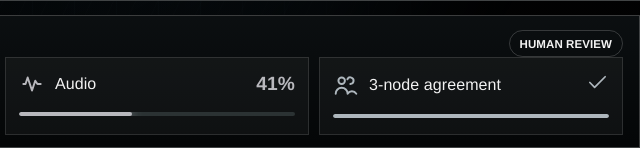
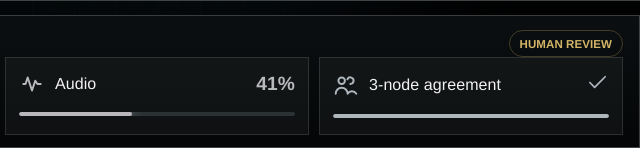
Before and after one commit to digitalnomd/altiair, a website: page ui/index.html in a window 1280 px wide. Shown: the part 652-800 px from the top of the page, 640-1280 px from the left. Drawn offline with Linux system fonts and the light colour scheme; no server answers.

Commit message:
style(ui): warm policy gate pill

```diff
--- a/ui/styles.css
+++ b/ui/styles.css
@@ -1422,9 +1422,9 @@ svg use {
   min-height: 27px;
   align-items: center;
   padding: 0 10px;
-  border: 1px solid rgba(255, 255, 255, 0.18);
+  border: 1px solid rgba(211, 181, 104, 0.28);
   border-radius: 999px;
-  color: var(--text);
+  color: var(--amber);
   font-size: 0.72rem;
   font-weight: 820;
   text-transform: uppercase;
```
